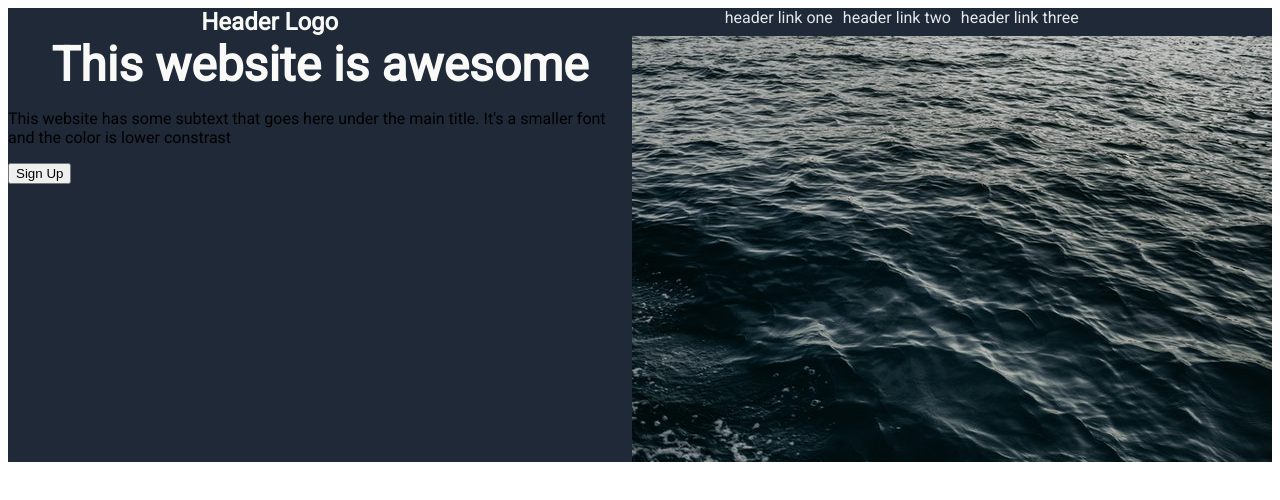
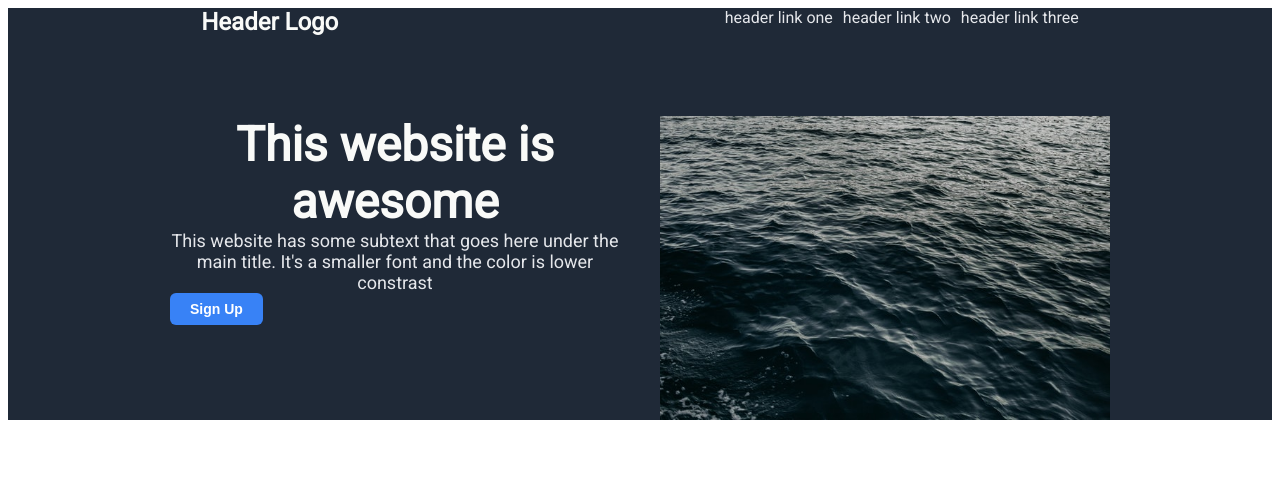
Before and after one commit to alexind/landing-page, a plain HTML site: page index.html in a window 1280 px wide. Drawn offline with Linux system fonts and the light colour scheme.

Commit message:
Finish the first section

```diff
--- a/index.html
+++ b/index.html
@@ -26,7 +26,10 @@
                     is lower constrast</p>
                 <button>Sign Up</button>
             </div>
-            <img src="img/pexels-jonathan-borba-5732693.jpg" alt="image">
+            <div class="row">
+                <img src="img/pexels-jonathan-borba-5732693.jpg" alt="image">
+            </div>
+
         </div>
     </div>
 
--- a/style.css
+++ b/style.css
@@ -2,12 +2,16 @@
 
 body {
   font-family: "Roboto", sans-serif;
+  display: flex;
+  flex-direction: column;
 }
 
 .first-section {
   background-color: #1f2937;
   display: flex;
   flex-direction: column;
+  justify-self: flex-start;
+  gap: 80px;
 }
 
 .header {
@@ -38,6 +42,23 @@ body {
 .rows {
   display: flex;
   justify-content: center;
+  gap: 40px;
+}
+
+.awesome-website {
+  display: flex;
+  flex-direction: column;
+  align-items: flex-start;
+  flex: 0 1 450px;
+}
+
+.row {
+  flex: 0 1 450px;
+}
+
+.row img {
+  width: 100%;
+  height: 100%;
 }
 
 .rows .awesome-website h1 {
@@ -48,6 +69,24 @@ body {
   color: #f9faf8;
 }
 
+.rows .awesome-website p {
+  font-size: 18px;
+  color: #e5e7eb;
+  text-align: center;
+  margin: 0;
+}
+
+.rows .awesome-website button {
+  background-color: #3882f6;
+  color: white;
+  border: none;
+  padding: 8px 20px;
+  font-size: 14px;
+  font-weight: 700;
+  border-radius: 6px;
+  cursor: pointer;
+}
+
 .second-section {
 }
 
```
